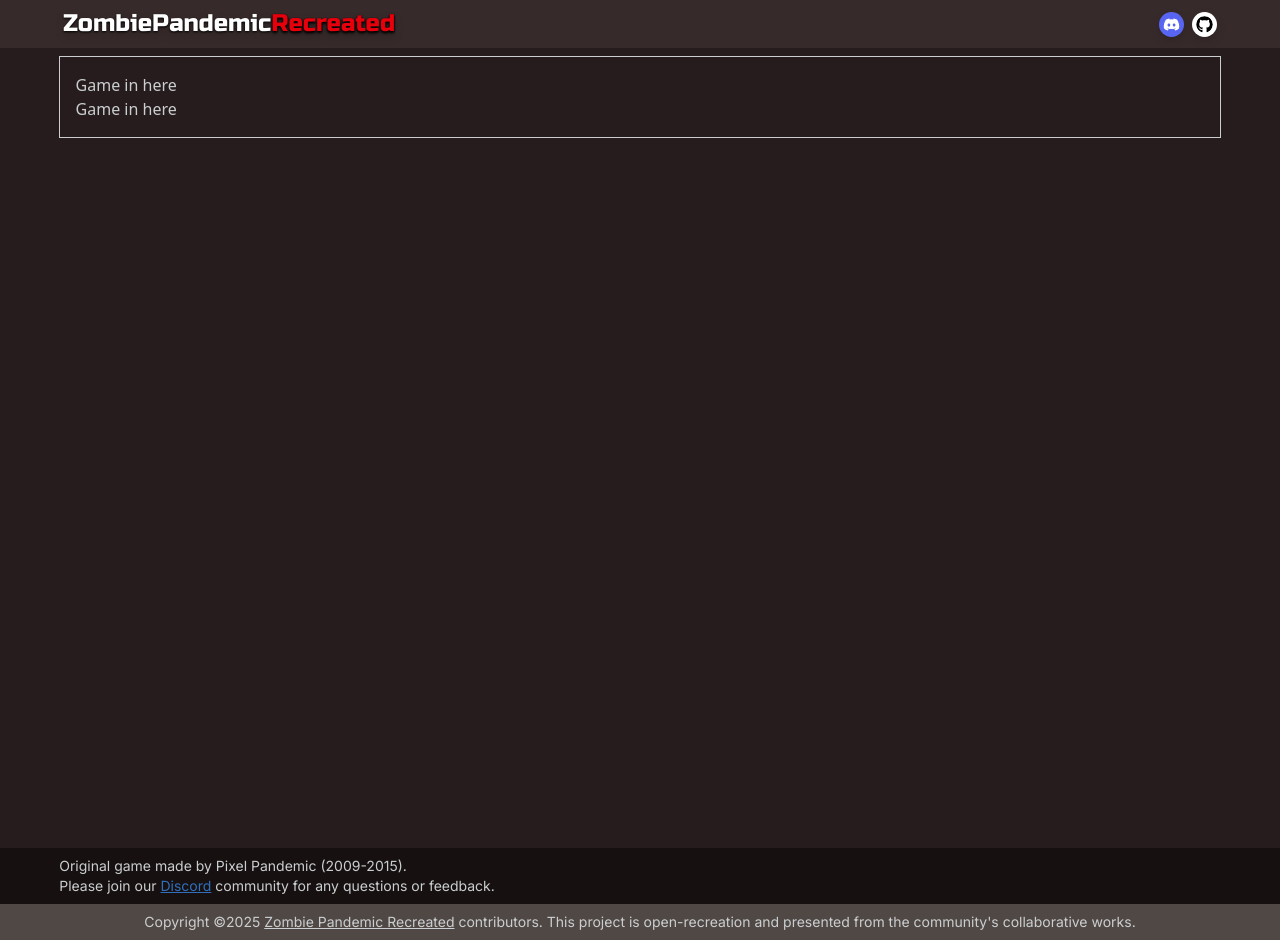
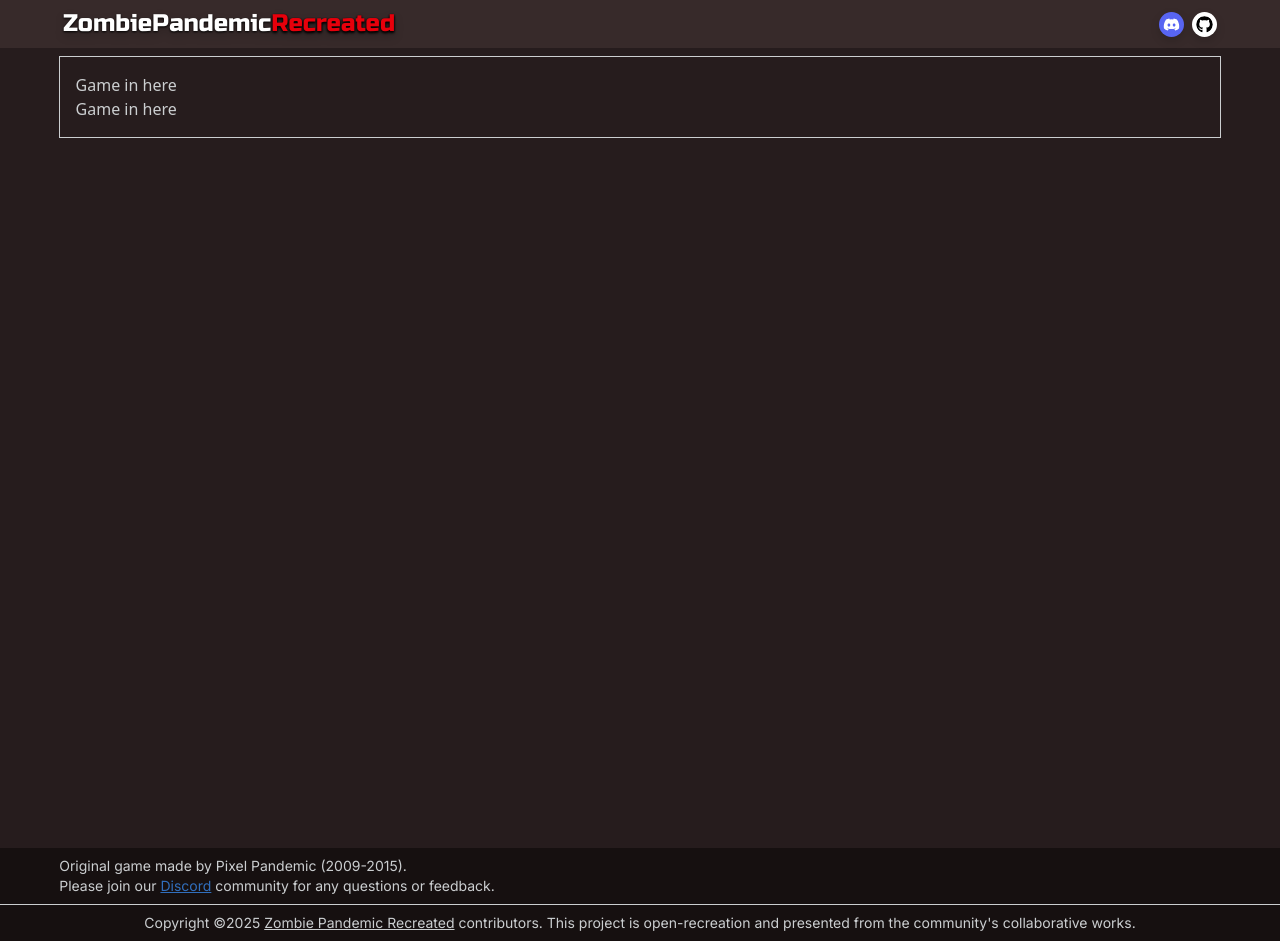
Before and after one commit to glennhenry/Zombie-Pandemic-Recreated, a React (Vite) app: page / in a window 1280 px wide. Built offline with nearby package versions, Linux system fonts and the light colour scheme.

Commit message:
Change footer background color

```diff
--- a/src/components/ui/Footer.jsx
+++ b/src/components/ui/Footer.jsx
@@ -17,7 +17,8 @@ export default function Footer() {
             </p>
           </footer>
         </div>
-        <div className="flex justify-center bg-[#aca19863]">
+        <hr></hr>
+        <div className="flex justify-center bg-base-300">
           <p className="font-paragraph p-2 text-sm">
             Copyright ©{new Date().getFullYear()}{" "}
             <span className="underline">Zombie Pandemic Recreated</span>{" "}
```
